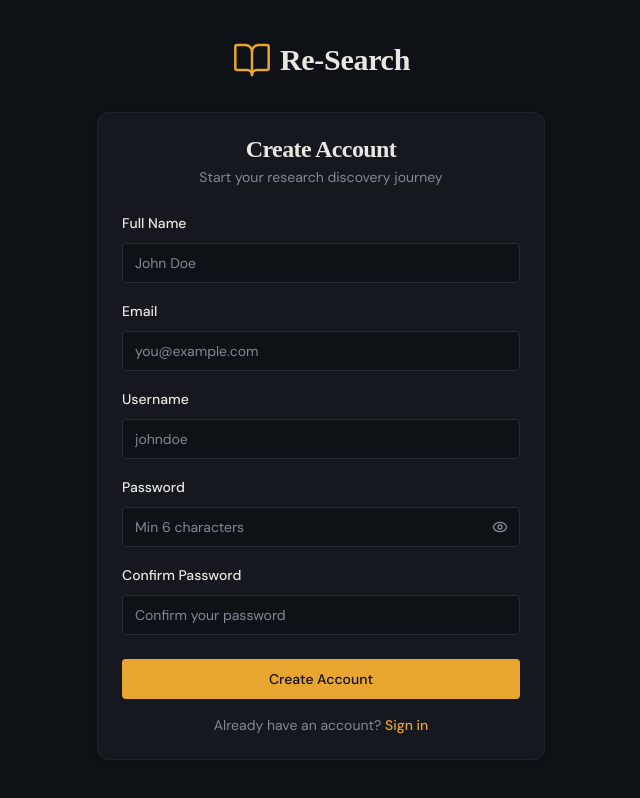
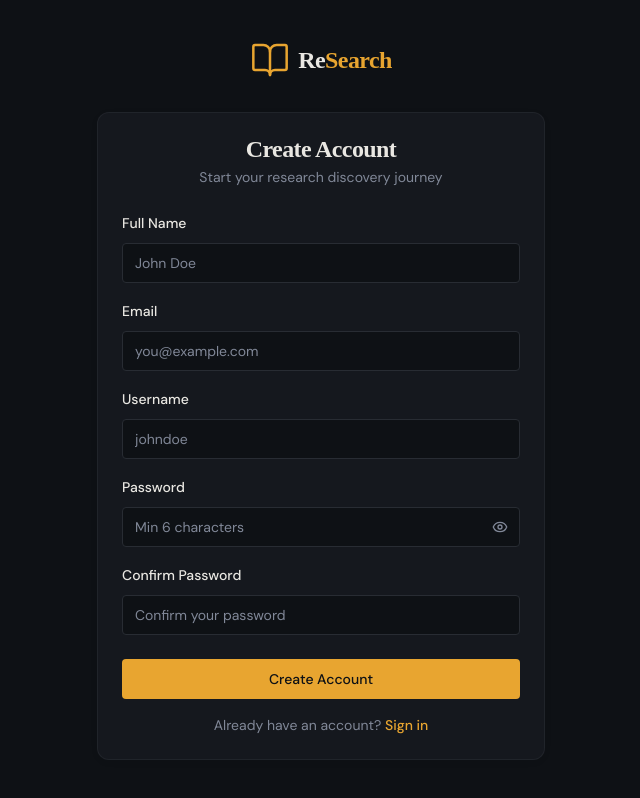
Before and after one commit to Mattral/Research-Search, a React (Create React App) app in the folder frontend/: page /register in a window 1280 px wide. Shown: the whole page, without its empty margins (319-959 px from the left). Built offline with nearby package versions, Linux system fonts and the light colour scheme; no server answers; the HTML template or start-up script is replaced by a standard one.

Commit message:
Further fix in register page

```diff
--- a/frontend/src/pages/RegisterPage.jsx
+++ b/frontend/src/pages/RegisterPage.jsx
@@ -62,7 +62,7 @@ const RegisterPage = () => {
         {/* Logo */}
         <div className="flex items-center justify-center gap-2 mb-8">
           <BookOpen className="h-10 w-10 text-primary" strokeWidth={1.5} />
-          <h1 className="font-serif text-3xl font-bold">Re-Search</h1>
+          <h1 className="font-serif text-2xl font-bold tracking-tight">Re<span className="text-primary">Search</span></h1>
         </div>
 
         <Card className="border-border/60" data-testid="register-card">
```
